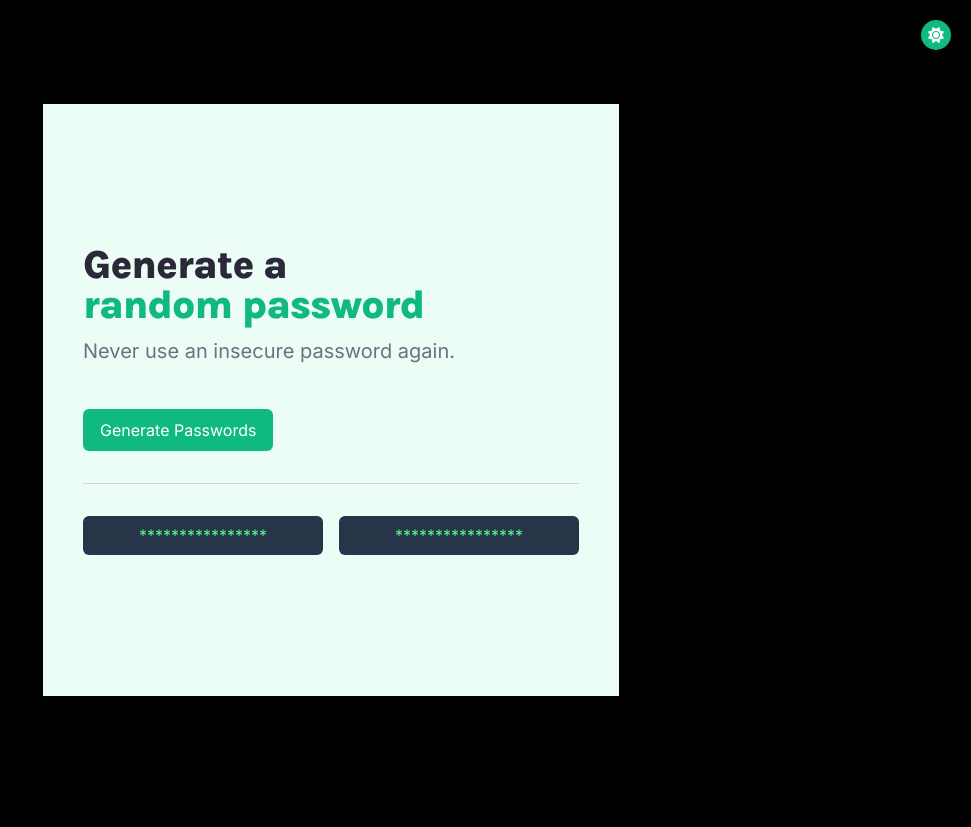
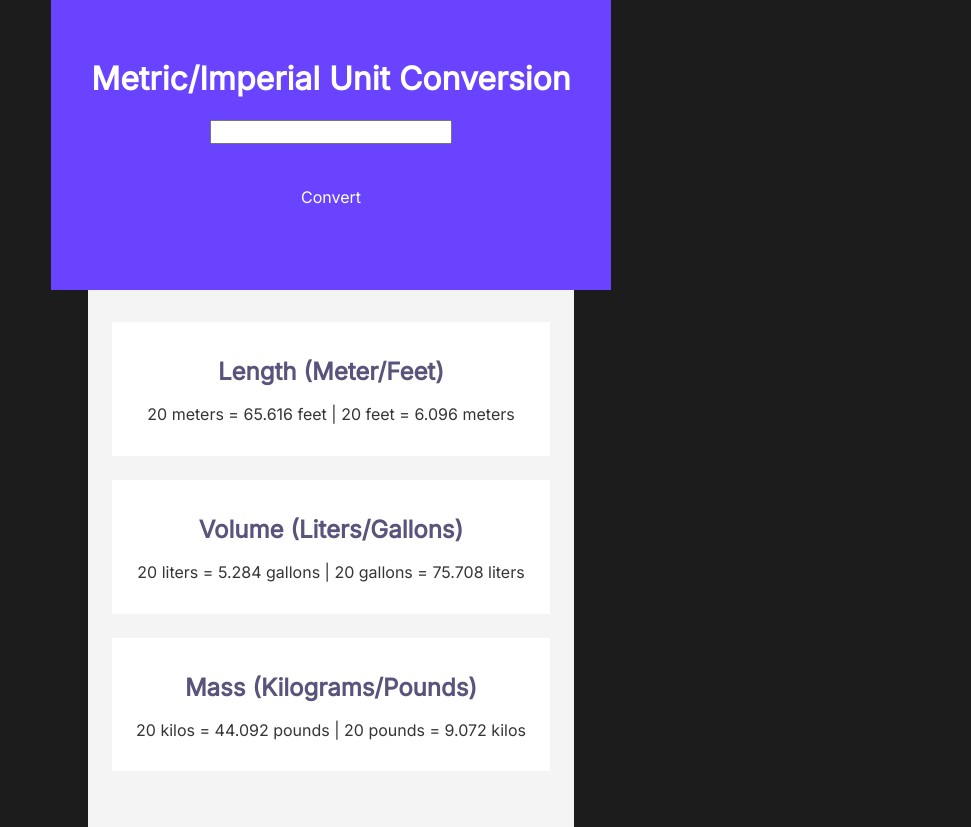
Before and after one commit to eugenesoch/unit-converter, a website built with Vite: page index.html in a window 1280 px wide. Shown: the whole page, without its empty margins (309-1280 px from the left). Before the commit the page ends 800 px from the top, so only its background shows below. Built offline with nearby package versions, Linux system fonts and the light colour scheme.

Commit message:
First changes
Added content to HTML file, added elements and classes.
Updated CSS file and removed unnecessary CSS Reset code from the file. Added colour swatches from the original figma file.

```diff
--- a/index.css
+++ b/index.css
@@ -1,128 +1,48 @@
+:root {
+    --body: #1C1C1C;
+    --hero-background: #6943FF;
+    --hero-accent: #B295FF;
+    --white: #fff;
+    --content-background: #F4F4F4;
+    --box-background: #fff;
+    --content-heading: #5A537B;
+    --content-text: #353535;
 
-/* http://meyerweb.com/eric/tools/css/reset/
-   v2.0 | 20110126
-   License: none (public domain)
-*/
-
-html, body, div, span, applet, object, iframe,
-h1, h2, h3, h4, h5, h6, p, blockquote, pre,
-a, abbr, acronym, address, big, cite, code,
-del, dfn, em, img, ins, kbd, q, s, samp,
-small, strike, strong, sub, sup, tt, var,
-b, u, i, center,
-dl, dt, dd, ol, ul, li,
-fieldset, form, label, legend,
-table, caption, tbody, tfoot, thead, tr, th, td,
-article, aside, canvas, details, embed,
-figure, figcaption, footer, header, hgroup,
-menu, nav, output, ruby, section, summary,
-time, mark, audio, video {
-	margin: 0;
-	padding: 0;
-	border: 0;
-	font-size: 100%;
-	font: inherit;
-	vertical-align: baseline;
-}
-/* HTML5 display-role reset for older browsers */
-article, aside, details, figcaption, figure,
-footer, header, hgroup, menu, nav, section {
-	display: block;
-}
-body {
-	line-height: 1;
-}
-ol, ul {
-	list-style: none;
-}
-blockquote, q {
-	quotes: none;
-}
-blockquote:before, blockquote:after,
-q:before, q:after {
-	content: '';
-	content: none;
-}
-table {
-	border-collapse: collapse;
-	border-spacing: 0;
-}
-
-
-@font-face {
-    font-family: FontAwesome;
-    src: url(src/fa-solid-900.ttf);
-}
-
-
-
-
-:root {
-    --background: #ECFDF5;
-    --subtitle: #6B7280;
-    --heading-main: #2B283A;
-    --heading-accent: #10B981;
-    --divider-color: #D5D4D8;
-    --field-blue: #273549;
-    --password-green: #55F991;
-    --white: #ffffff;
-    --button-green: #10B981;
 }
 
 html[data-theme="light"] {
-    --background: #ECFDF5;
-    --subtitle: #6B7280;
-    --heading-main: #2B283A;
-    --heading-accent: #10B981;
-    --divider-color: #D5D4D8;
+    --hero-background: #6943FF;
+    --hero-accent: #B295FF;
+    --white: #fff;
+    --content-background: #F4F4F4;
+    --box-background: #fff;
+    --content-heading: #5A537B;
+    --content-text: #353535;
+
 }
 
 html[data-theme="dark"] {
-    --background: #1F2937;
-    --subtitle: #D5D4D8;
-    --heading-accent: #4ADF86;
-    --heading-main: #ffffff;
-    --divider-color: #2F3E53;
+    --hero-background: #6943FF;
+    --hero-accent: #B295FF;
+    --white: #fff;
+    --content-background: #1F2937;
+    --box-background: #273549;
+    --content-heading: #CCC1FF;
+    --content-text: #fff;
 }
 
 body {
     display: flex;
+    flex-direction: column;;
     justify-content: center;
     align-items: center;
-    background-color: black;
+    background-color: var(--body);
     margin: 0;
     font-family: 'Inter', sans-serif;
+    text-align: center;
 
 }
 
-h1, h2, h3 {
-    font-family: 'Karla', sans-serif;
-    letter-spacing: -1px;
-}
-
-h1 {
-    font-size: 2.5rem;
-    color: var(--heading-main)
-}
-h1 span {
-    color: var(--heading-accent)
-}
-.subheading {
-    margin: 1rem 0;
-    color: var(--subtitle);
-    font-size: 1.25rem;
-
-}
-
-.module {
-    padding: 2.5rem;
-    min-height: 32rem;
-    background-color: var(--background);
-    display: flex;
-    flex-direction: column;
-    align-items: stretch;
-    justify-content: center;
-}
 button {
     margin: 2rem 0;
     padding: 9px 17px;
@@ -130,39 +50,10 @@ button {
     border: none;
     background-color: var(--button-green);
     color: var(--white);
-    display: block;
     line-height: 1.5rem;
     cursor: pointer;
 }
 
-divider {
-    height: 1px;
-    background-color: var(--divider-color);
-    width: 100%;
-}
-.output-wrapper {
-    display: flex;
-    flex-direction: row;
-    justify-content: space-between;
-    gap: 1rem
-}
-
-.output {
-    margin-top: 2rem;
-    display: flex;
-    flex-direction: column;
-    justify-content: center;
-    align-items: center;
-    flex-wrap: wrap;
-    background-color: var(--field-blue);
-    color: var(--password-green);
-    font-size: 1rem;
-    line-height: 2rem;
-    height: 2.4rem;
-    width: 15rem;
-    border-radius: 6px;
-    cursor: pointer;
-}
 .theme-switch {
     font-family: FontAwesome;
     position: fixed;
@@ -175,3 +66,26 @@ divider {
     height: 30px;
     font-size: 1rem;
 }
+
+.hero {
+    background-color: var(--hero-background);
+    color: var(--white);
+    font-weight: 100;
+    padding: 2.5rem;
+}
+
+.content {
+    background-color: var(--content-background);
+    color: var(--content-text);
+    padding: 2rem 1.5rem;
+}
+
+.content h2 {
+    color: var(--content-heading)
+}
+
+.conversion-block {
+    background-color: var(--box-background);
+    padding: 1rem 1.5rem;
+    margin-bottom: 1.5rem;
+}
--- a/index.html
+++ b/index.html
@@ -1,34 +1,30 @@
 <html data-theme="light">
-    <head><link rel="stylesheet" href="https://cdnjs.cloudflare.com/ajax/libs/normalize/8.0.1/normalize.css">
+    <head>
+        <link rel="stylesheet" href="https://cdnjs.cloudflare.com/ajax/libs/normalize/8.0.1/normalize.css">
         <link rel="stylesheet" href="./index.css">
         <link rel="preconnect" href="https://fonts.googleapis.com">
         <link rel="preconnect" href="https://fonts.gstatic.com" crossorigin>
         <link href="https://fonts.googleapis.com/css2?family=Inter&family=Karla:wght@800&display=swap" rel="stylesheet">
     </head>
-    <body>
-        <div class="module">
-            <h1>Generate a<br><span>random password</span></h1>
-            <p class="subheading">Never use an insecure password again.</p>
-            <div class="button-wrapper">
-                <button onclick="generateRandomPasswords()" id="button-el">Generate Passwords</button>
+        <section class="hero">
+            <h1>Metric/Imperial Unit Conversion</h1>
+            <input type="text" id="input-el">
+            <div><button id="convert-el">Convert</button></div>
+        </section>
+        <section class="content">
+            <div class="conversion-block">
+                <h2>Length (Meter/Feet)</h2>
+                <p>20 meters = 65.616 feet | 20 feet = 6.096 meters</p>
             </div>
-            <divider></divider>
-            <div class="output-wrapper">
-                <div>
-                    <p class="output" id="password-el1">
-                        Output
-                    </p>
-                </div>
-                <div>
-                    <p class="output" id="password-el2">
-                        Output
-                    </p>
-                </div>
+            <div class="conversion-block">
+                <h2>Volume (Liters/Gallons)</h2>
+                <p>20 liters = 5.284 gallons | 20 gallons = 75.708 liters</p>
             </div>
-        </div>
-
-        <button id="theme-toggle" class="theme-switch"></button>
-
+            <div class="conversion-block">
+                <h2>Mass (Kilograms/Pounds)</h2>
+                <p>20 kilos = 44.092 pounds | 20 pounds = 9.072 kilos</p>
+            </div>
+        </section>
         <script src="./index.js"></script>
         <script src="./index.js" tyoe="module"></script>
     </body>
```
Also changed, not shown: README.md.
